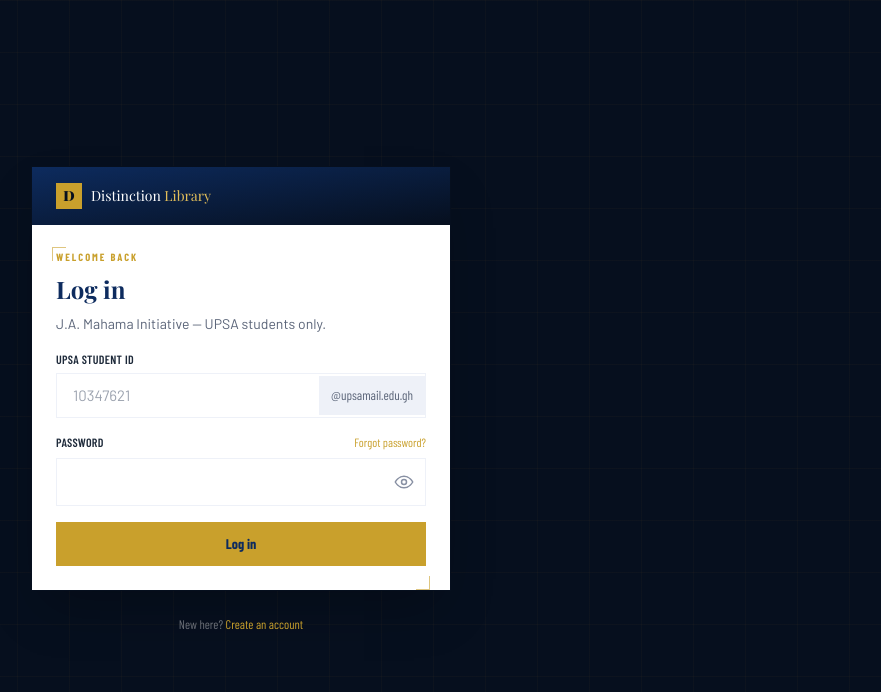
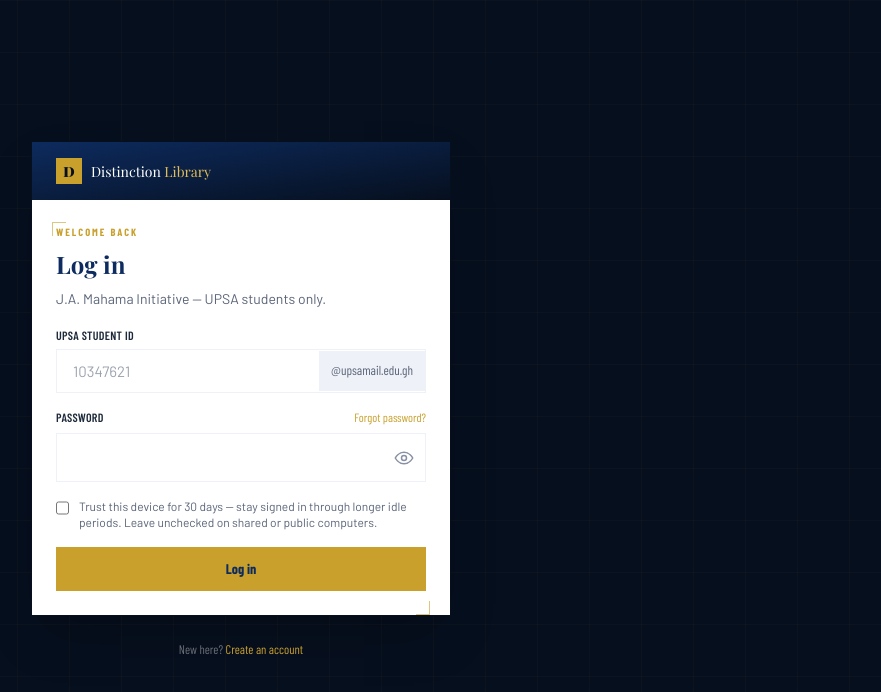
Before and after one commit to johnadamsmahama/distinction-library, a Next.js app: page /login in a window 1280 px wide. Shown: the top 692 px of the page, without its empty margins (399-1280 px from the left). Built offline with nearby package versions, Linux system fonts and the light colour scheme; a web font is replaced by a local one.

Commit message:
Enhance login with device trust and prefill features
Added functionality to remember student ID and trust device for 30 days during login.

```diff
--- a/app/(auth)/login/page.tsx
+++ b/app/(auth)/login/page.tsx
@@ -1,10 +1,11 @@
 'use client';
 
-import { useState, Suspense } from 'react';
+import { useState, useEffect, Suspense } from 'react';
 import Link from 'next/link';
 import { useRouter, useSearchParams } from 'next/navigation';
 import { createClient } from '@/lib/supabase/client';
 import { studentIdError, studentIdToEmail } from '@/lib/validation';
+import { getRememberedStudentId, setRememberedStudentId, setDeviceTrusted } from '@/lib/device-trust';
 import AuthShell from '@/components/auth/AuthShell';
 import StudentIdInput from '@/components/auth/StudentIdInput';
 
@@ -25,9 +26,18 @@ function LoginForm() {
   const [studentId, setStudentId] = useState('');
   const [password, setPassword] = useState('');
   const [showPassword, setShowPassword] = useState(false);
+  const [trustDevice, setTrustDevice] = useState(false);
   const [idErr, setIdErr] = useState<string | null>(null);
   const [formError, setFormError] = useState<string | null>(null);
   const [loading, setLoading] = useState(false);
+
+  // Prefill from a previous login on this device — done in an effect
+  // (not a useState initializer) so the server-rendered and first client
+  // render both start blank, avoiding a hydration mismatch.
+  useEffect(() => {
+    const remembered = getRememberedStudentId();
+    if (remembered) setStudentId(remembered);
+  }, []);
 
   const handleSubmit = async (e: React.FormEvent) => {
     e.preventDefault();
@@ -49,6 +59,9 @@ function LoginForm() {
       setFormError('Incorrect student ID or password.');
       return;
     }
+
+    setRememberedStudentId(studentId);
+    setDeviceTrusted(trustDevice);
 
     router.push(nextPath);
     router.refresh();
@@ -117,6 +130,19 @@ function LoginForm() {
           </div>
         </div>
 
+        <label className="flex items-start gap-2.5 cursor-pointer">
+          <input
+            type="checkbox"
+            checked={trustDevice}
+            onChange={(e) => setTrustDevice(e.target.checked)}
+            className="mt-0.5 w-4 h-4 accent-gold cursor-pointer"
+          />
+          <span className="font-body text-xs text-g600 leading-snug">
+            Trust this device for 30 days — stay signed in through longer idle periods.
+            Leave unchecked on shared or public computers.
+          </span>
+        </label>
+
         {formError && <p className="font-body text-sm text-red-500">{formError}</p>}
 
         <button
```
